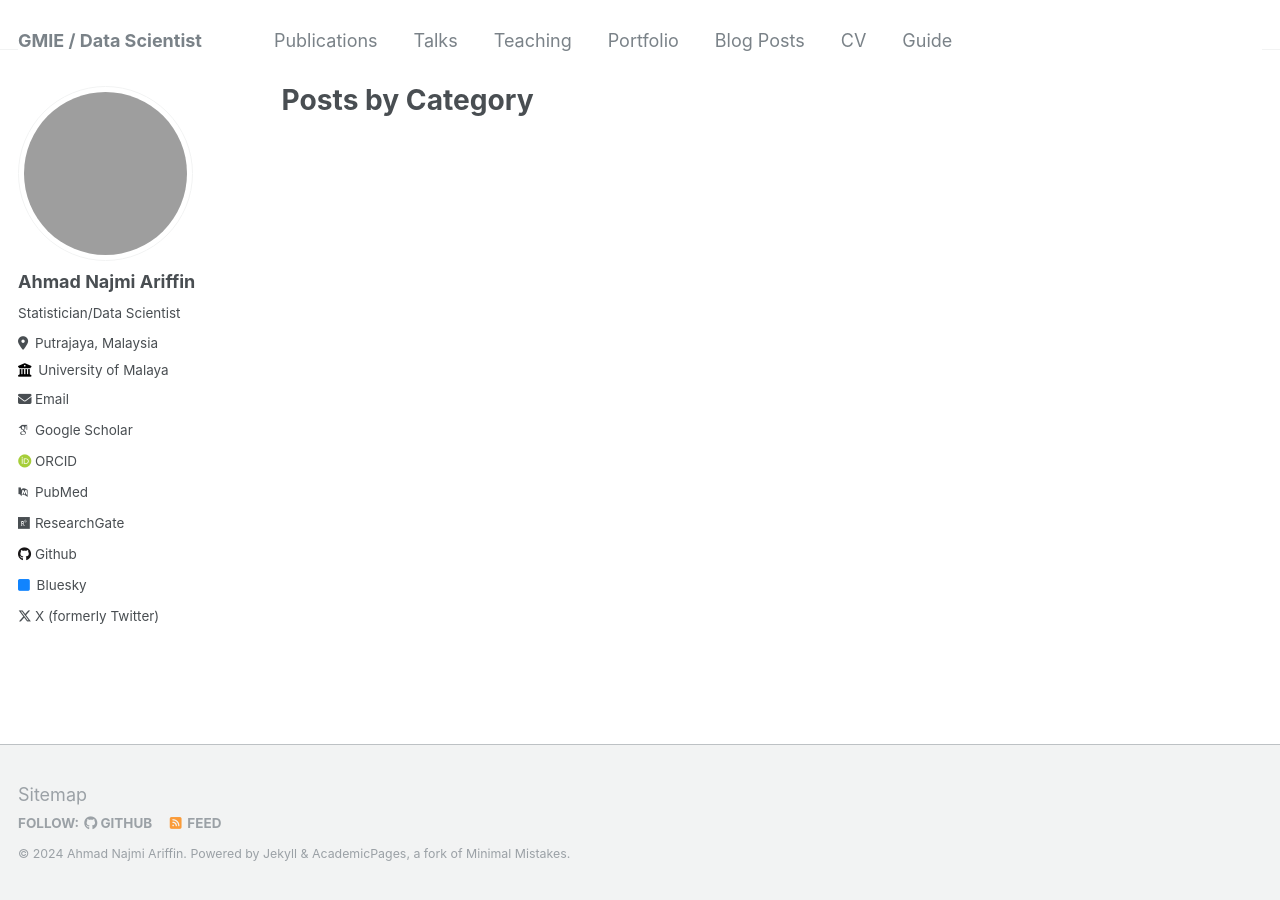
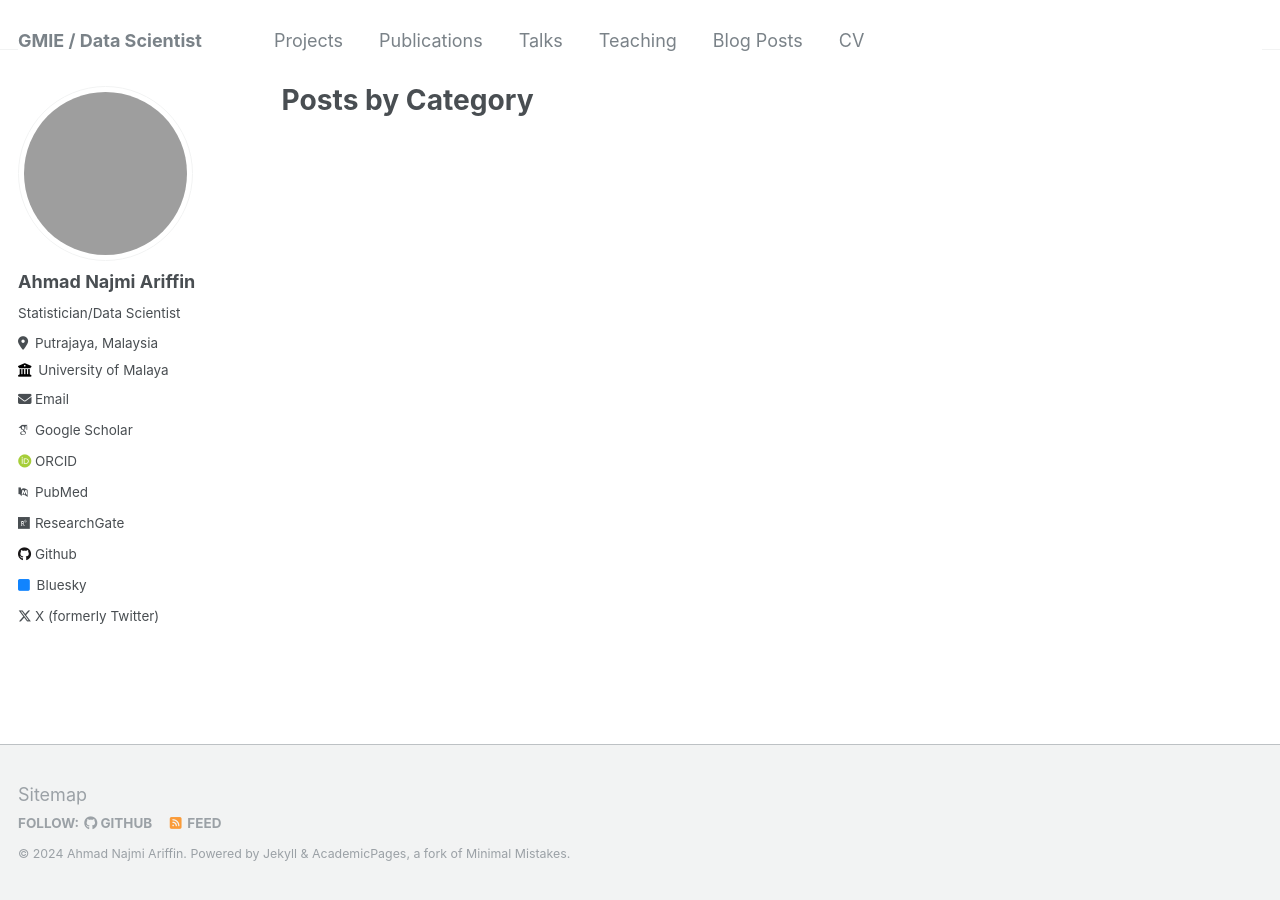
Before and after one commit to booluckgmie/anajmiariffin.github.io, a Jekyll site: the page built from _pages/category-archive.html, in a window 1280 px wide. Built offline with Jekyll 4.4.1, drawn with Linux system fonts in a browser that asks for light colours; some web fonts are replaced; grey boxes are pictures that could not be loaded.

Commit message:
Update navigation.yml

```diff
--- a/_data/navigation.yml
+++ b/_data/navigation.yml
@@ -1,5 +1,8 @@
 # main links links
 main:
+  - title: "Projects"
+    url: /portfolio/
+
   - title: "Publications"
     url: /publications/
 
@@ -9,14 +12,11 @@ main:
   - title: "Teaching"
     url: /teaching/
 
-  - title: "Portfolio"
-    url: /portfolio/
-
   - title: "Blog Posts"
     url: /year-archive/
 
   - title: "CV"
     url: /cv/
 
-  - title: "Guide"
-    url: /markdown/
+  # - title: "Guide"
+  #   url: /markdown/
```
